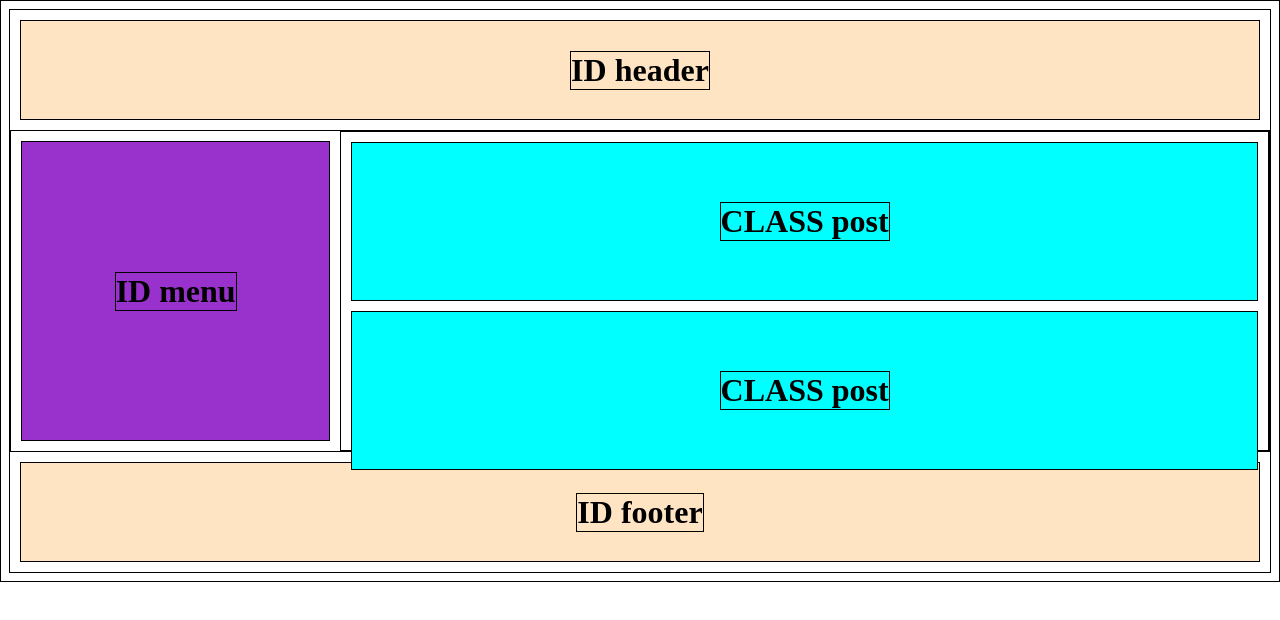
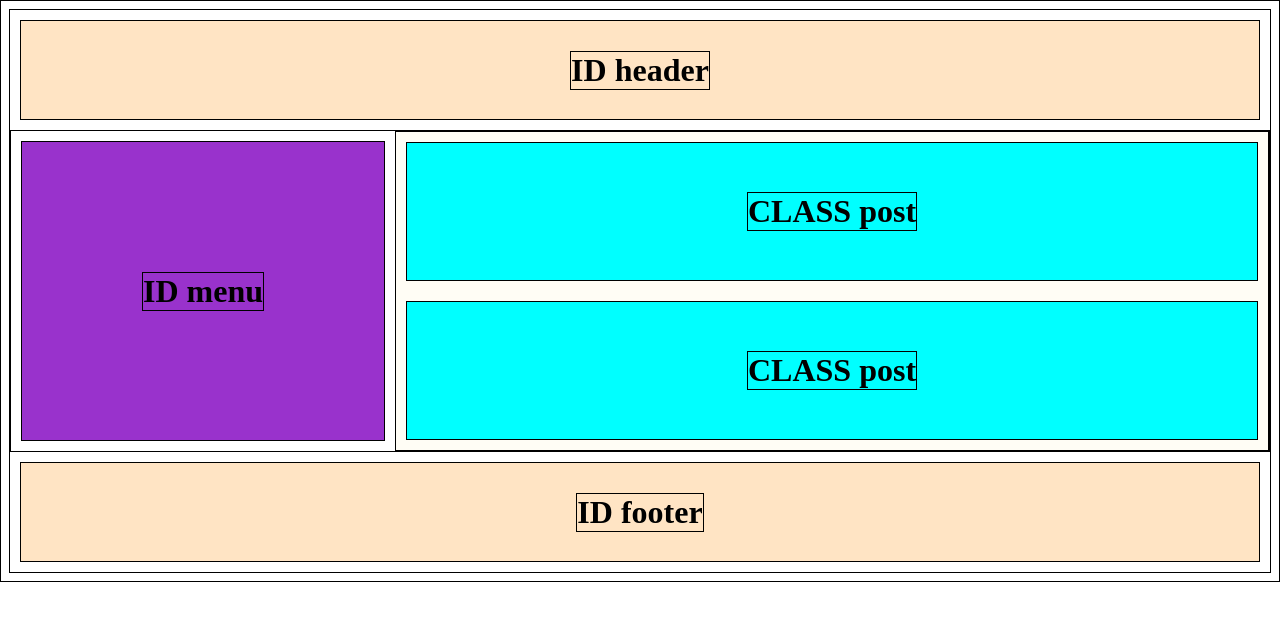
Before and after one commit to zemferonok/Sept_HTML, a plain HTML site: page lesson_3/homeWork/index_2_1.html in a window 1280 px wide. Drawn offline with Linux system fonts and the light colour scheme.

Commit message:
lesson_3 HomeWork Fix 2_1 is complete

```diff
--- a/lesson_3/homeWork/index_2_1.html
+++ b/lesson_3/homeWork/index_2_1.html
@@ -23,15 +23,21 @@
             box-sizing: border-box;
         }
         #menu {
+            flex-grow: 1;
+
             height: 300px;
-            width: 25%;
             background: darkorchid;
         }
-        #posts{width: 75%;}
+        #posts{
+            flex-grow: 3;
+
+            display: flex;
+            flex-direction: column;
+            background: rgba(255, 248, 220, 0.3);
+        }
         .post {
-            /*Как сделать высоту в половину родительского блока?*/
-            height: 50%;
-            box-sizing: border-box;
+            flex-grow: 1;
+
             background: aqua;
         }
     </style>
```
Also changed, not shown: lesson_3/homeWork/index_2_2.html (+10 -1 lines).
